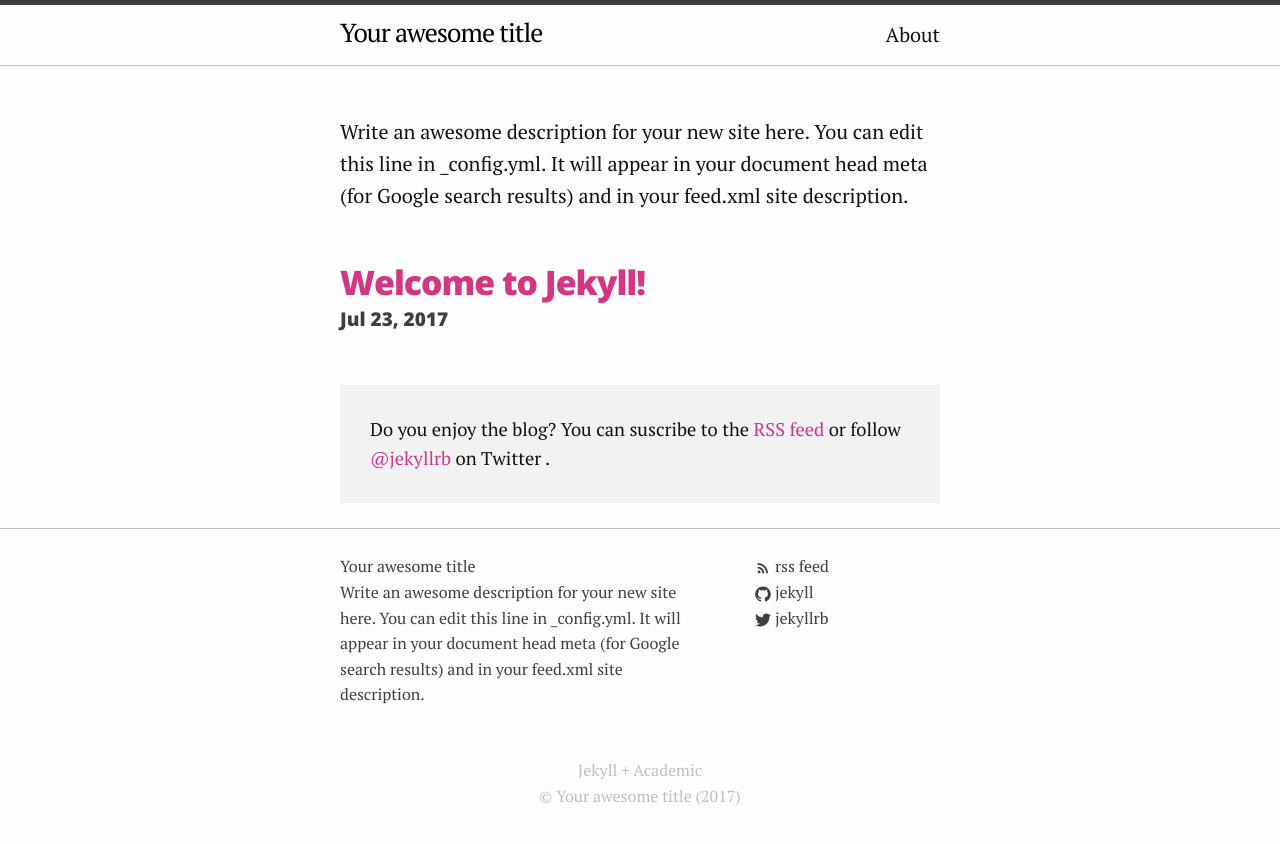
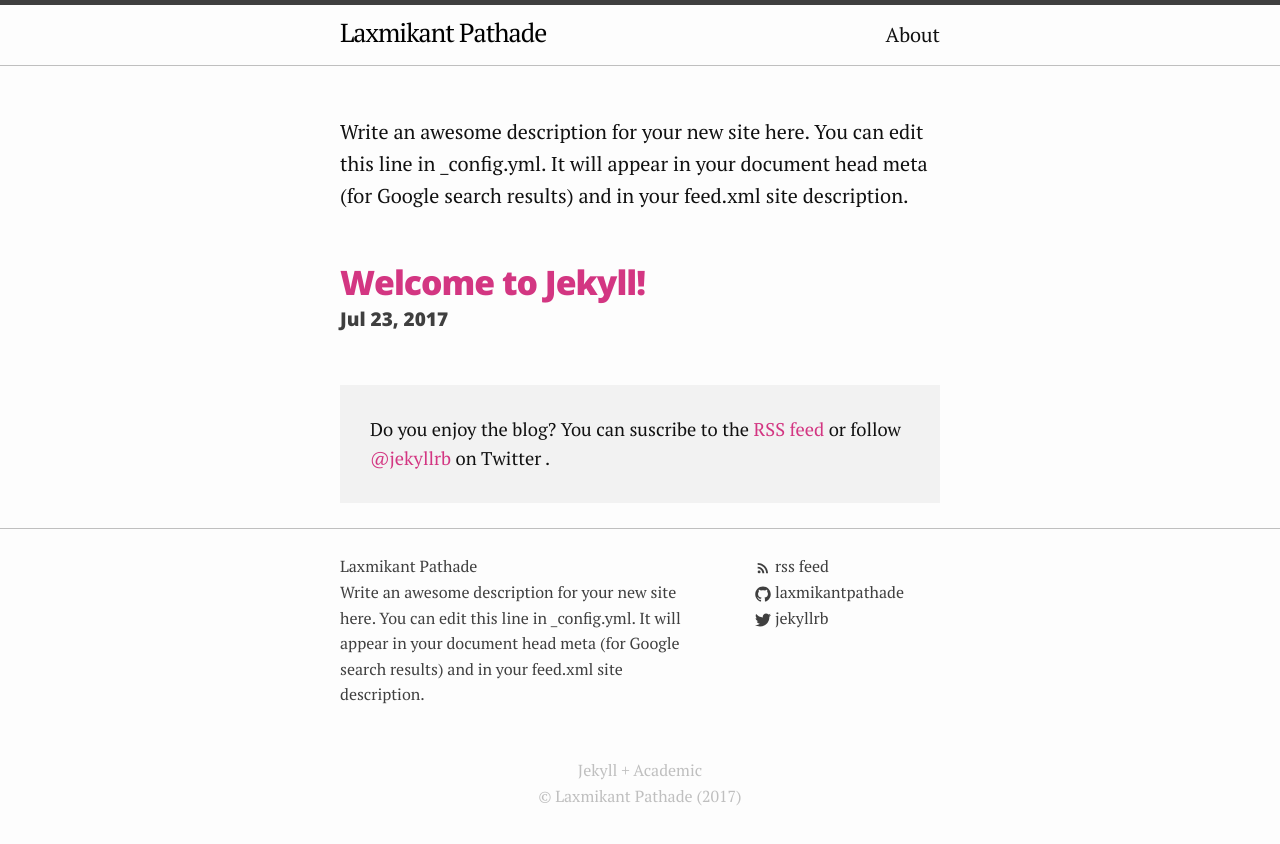
Before and after one commit to laxmikantpathade/laxmikantpathade.github.io, a Jekyll site: the page built from index.md, in a window 1280 px wide. Shown: the top 844 px of the page. Built offline with Jekyll 4.4.1, drawn with Linux system fonts in a browser that asks for light colours.

Commit message:
installed the bundle

```diff
--- a/_config.yml
+++ b/_config.yml
@@ -13,16 +13,16 @@
 # you will see them accessed via {{ site.title }}, {{ site.email }}, and so on.
 # You can create any custom variable you would like, and they will be accessible
 # in the templates via {{ site.myvariable }}.
-title: Your awesome title
-email: your-email@example.com
+title: Laxmikant Pathade
+email: laxmikant.pathade@gmail.co
 description: > # this means to ignore newlines until "baseurl:"
   Write an awesome description for your new site here. You can edit this
   line in _config.yml. It will appear in your document head meta (for
   Google search results) and in your feed.xml site description.
 baseurl: "" # the subpath of your site, e.g. /blog
-url: "" # the base hostname & protocol for your site, e.g. http://example.com
+url: "laxmikantpathade.com" # the base hostname & protocol for your site, e.g. http://example.com
 twitter_username: jekyllrb
-github_username:  jekyll
+github_username:  laxmikantpathade
 
 # Build settings
 markdown: kramdown
```
Also changed, not shown: Gemfile.lock, 1 other file.
